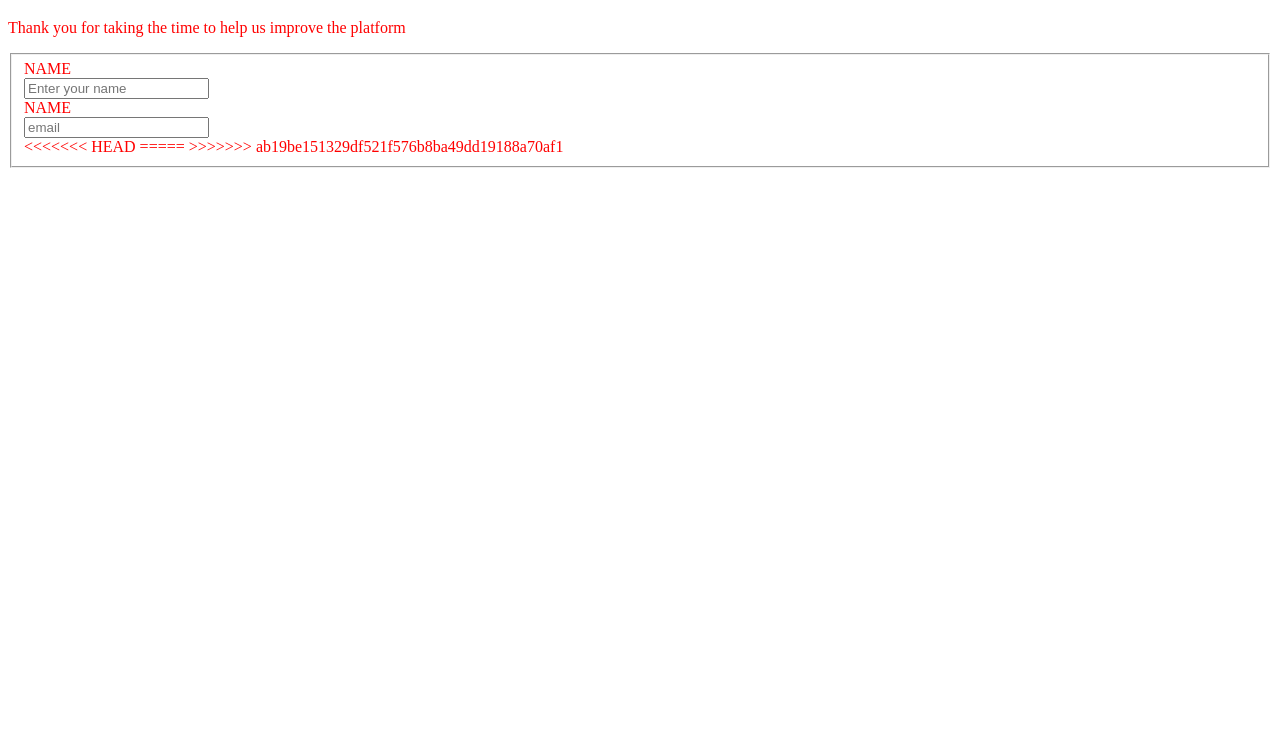
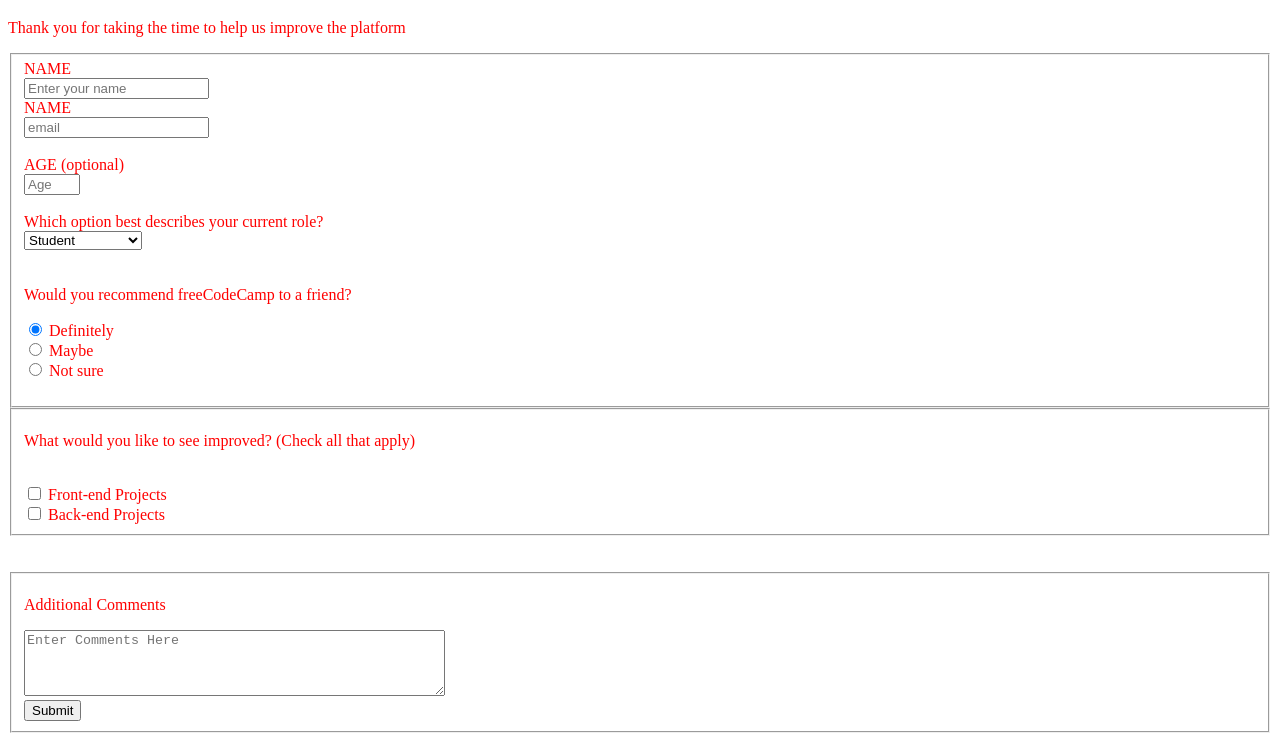
Before and after one commit to shadow2014-commit/daniel---opeyemi-survey-project, a plain HTML site: page index.html in a window 1280 px wide. Shown: the part 61-802 px from the top of the page. Drawn offline with Linux system fonts and the light colour scheme; files that its build step writes are made by us from their sources; a script that the page names is missing.

Commit message:
final-stage

```diff
--- a/index.html
+++ b/index.html
@@ -27,11 +27,71 @@
    </div>
   </form>
 
+  <br>
+      <div>
+        <label id="number-label" for="age">AGE (optional)</label>
+        <br>
+        <input type="number" required id="number" name="user_age" placeholder="Age" min="13" max="35">
+      </div>
+      <br>
+      <div>
+        <label id="dropdown" for="">Which option best describes your current role?</label>
+        <br>
+        <select class="dropdown" id="dropdown">
+          <option value="">Student</option>
+          <option value="">Full time job</option>
+          <option value="">Full time learner</option>
+        </select>
+     <br>
+     <!-- <input type="dropdown" required id="dropdown" name="" placeholder="Select currnt role" dropdown> -->
+   </div>
+   <br><br>
 
-<<<<<<< HEAD
+           <!-- -Radio Button------- -->
 
-=====
->>>>>>> ab19be151329df521f576b8ba49dd19188a70af1
+   <div>
+     <label id="Radio button">Would you recommend freeCodeCamp to a friend?</label>
+     <p>
+       <input type="radio" name="attribute" value="Definitely" checked> Definitely<br>
+       <input type="radio" name="attribute" value="Maybe"> Maybe<br>
+       <input type="radio" name="attribute" value="Not sure"> Not sure
+      </p>
+    </div>
+
+  </fieldset>
+
+  <!--------Checkboxes-------->
+
+    <fieldset>
+      <div>
+        <p>
+          What would you like to see improved? (Check all that apply)
+        </p><br>
+          <input type="checkbox" id="checkbox" name="checkbox" value="attribute"> Front-end Projects <br>
+        <input type="checkbox" id="checkbox" name="checkbox" value="attribute"> Back-end Projects <br>
+            </div>
+
+          </fieldset>
+          <br><br>
+          <!--------textarea-------->
+
+            <fieldset>
+              <!-- <legend>Essay Section</legend> -->
+              <div>
+                <label for="textarea"></label>
+                <p> Additional Comments</p>
+                <textarea id="msg" name="user_message" rows="4" cols="50" placeholder="Enter Comments Here"></textarea>
+              </div>
+
+              <div id="submitbutton">
+                  <button type="submit" id="submit">Submit</button>
+              </div>
+
+</fieldset>
+
+
+
+</form>
    <script src="https://cdn.freecodecamp.org/testable-projects-fcc/v1/bundle.js"></script>
     <script  src="js/index.js"></script>
   </body>
```
